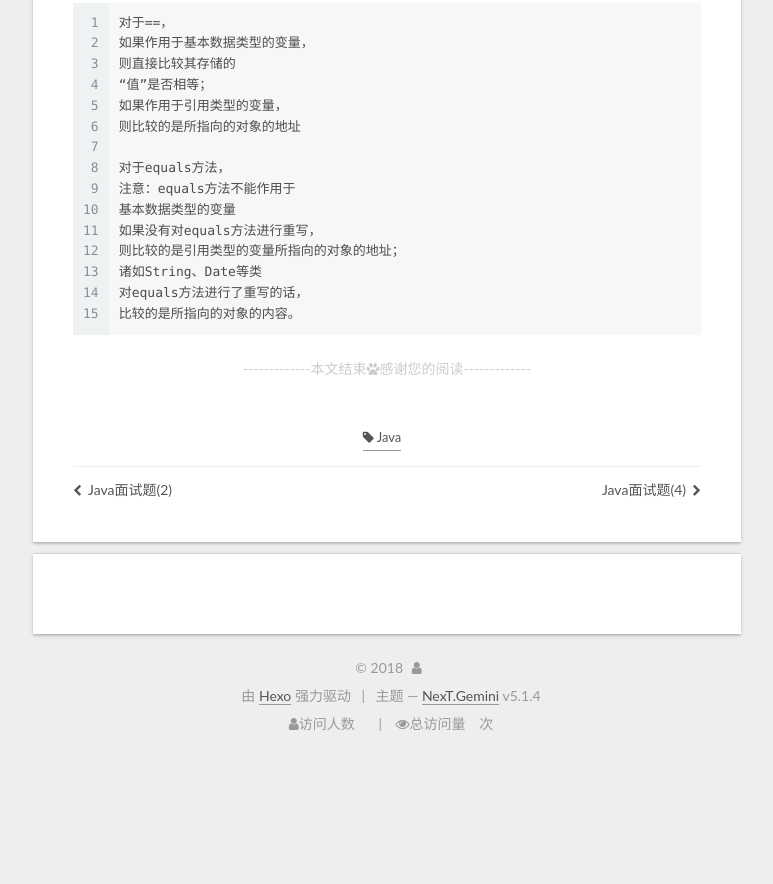
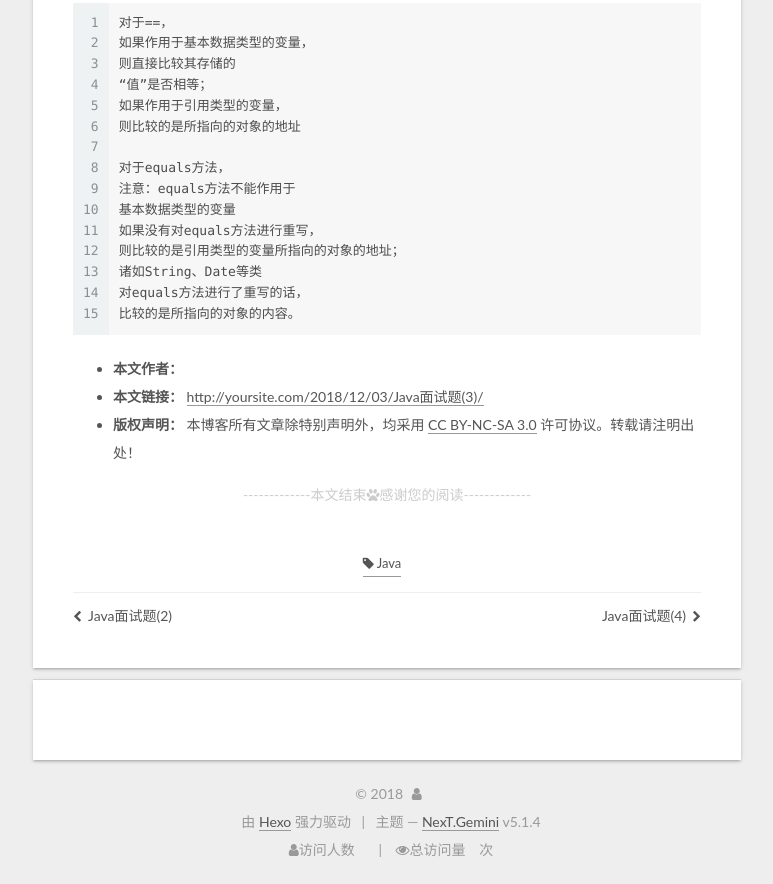
Before and after one commit to DayTable/DayTable.github.io, a plain HTML site: page 2018/12/03/Java面试题(3)/index.html in a window 1280 px wide. Shown: the part 5931-6815 px from the top of the page, without its empty margins (379-1152 px from the left). Before the commit the page ends 6689 px from the top, so only its background shows below. Drawn offline with Linux system fonts and the light colour scheme; some packages are replaced by stand-ins of ours; a script that the page names is missing.

Commit message:
Site updated: 2018-12-04 09:34:39

```diff
--- a/2018/12/03/Java面试题(3)/index.html
+++ b/2018/12/03/Java面试题(3)/index.html
@@ -481,6 +481,24 @@
 
 
 
+
+      <div>
+        <ul class="post-copyright">
+  <li class="post-copyright-author">
+    <strong>本文作者：</strong>
+
+  </li>
+  <li class="post-copyright-link">
+    <strong>本文链接：</strong>
+    <a href="http://yoursite.com/2018/12/03/Java面试题(3)/" title="Java面试题(3)">http://yoursite.com/2018/12/03/Java面试题(3)/</a>
+  </li>
+  <li class="post-copyright-license">
+    <strong>版权声明： </strong>
+    本博客所有文章除特别声明外，均采用 <a href="https://creativecommons.org/licenses/by-nc-sa/3.0/" rel="external nofollow" target="_blank">CC BY-NC-SA 3.0</a> 许可协议。转载请注明出处！
+  </li>
+</ul>
+
+      </div>
 
 
 
```
Also changed, not shown: 2018/11/09/hello-world/index.html (+18 -0 lines), 2018/12/01/Java面试题(1)/index.html (+18 -0 lines), 2018/12/02/Java面试题(2)/index.html (+18 -0 lines), 2018/12/04/Java面试题(4)/index.html (+18 -0 lines).
